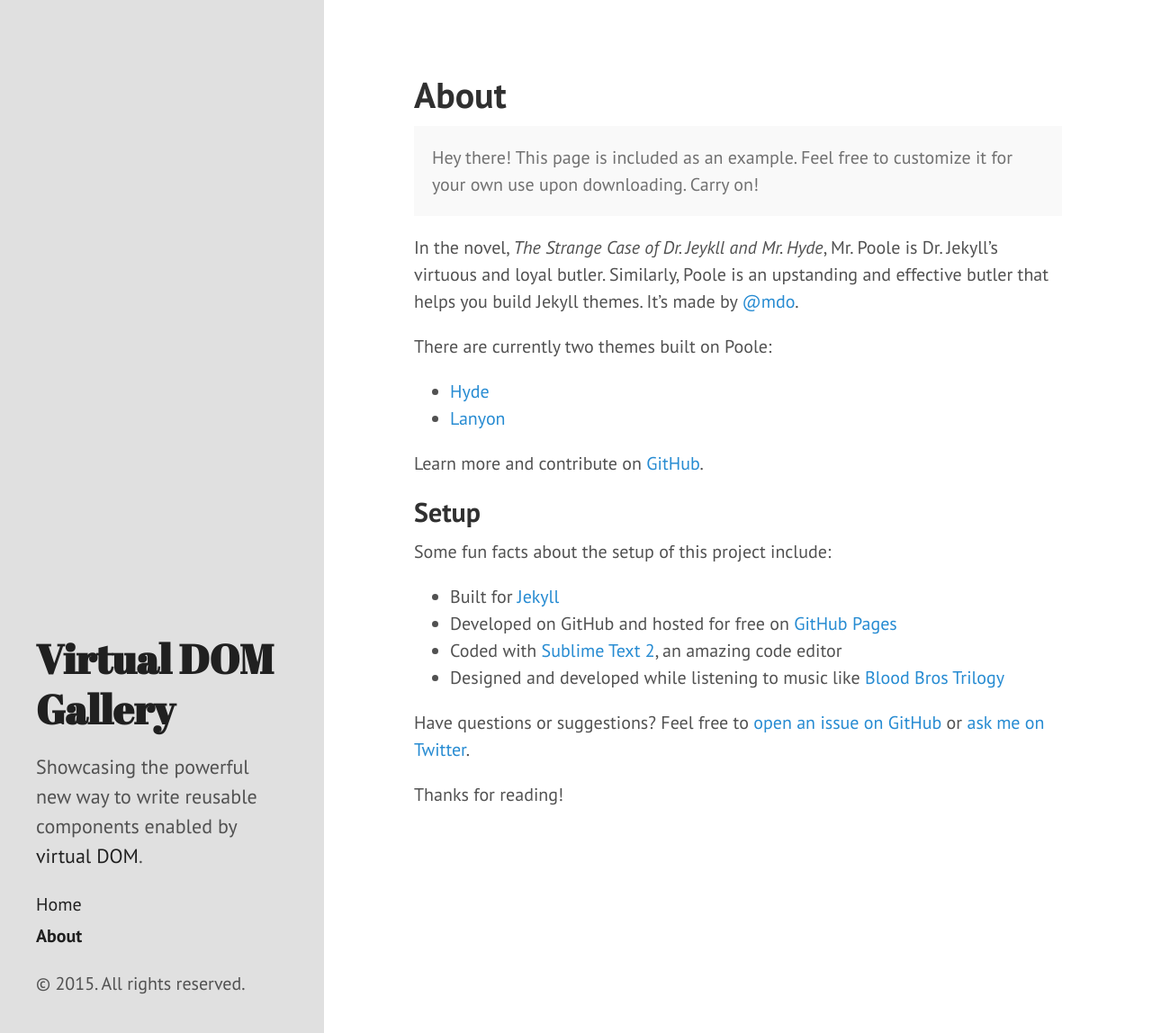
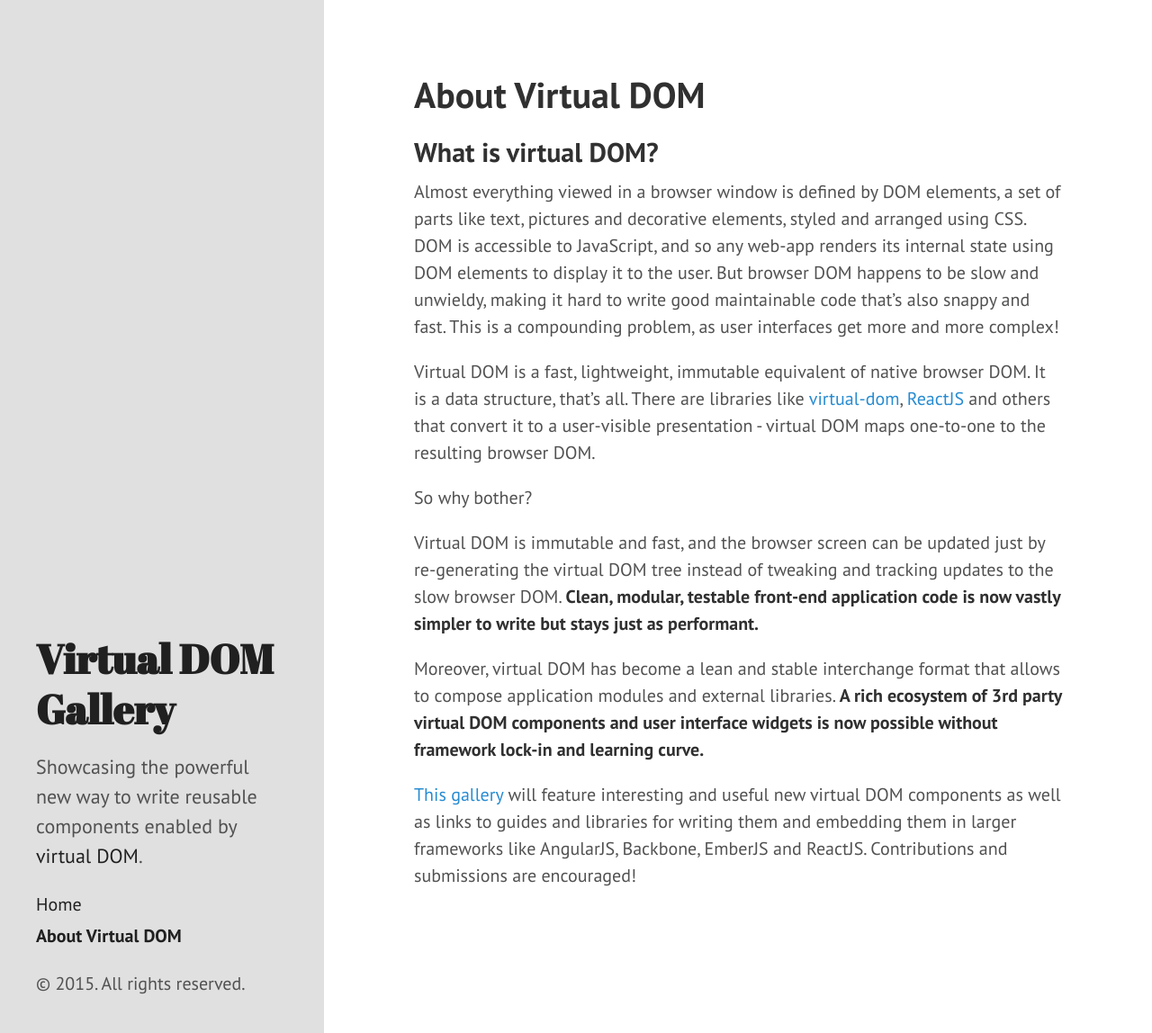
Before and after one commit to unframework/virtual-dom-gallery, a Jekyll site: the page built from about.md, in a window 1280 px wide and 1148 px high. Shown: the whole window at 90% size. Built offline with Jekyll 4.4.1, drawn with Linux system fonts in a browser that asks for light colours; Markdown is read by kramdown in place of the engine named in the settings.

Commit message:
Added an explanation of virtual DOM

```diff
--- a/about.md
+++ b/about.md
@@ -1,30 +1,18 @@
 ---
 layout: page
-title: About
+title: About Virtual DOM
 ---
 
-<p class="message">
-  Hey there! This page is included as an example. Feel free to customize it for your own use upon downloading. Carry on!
-</p>
+## What is virtual DOM?
 
-In the novel, *The Strange Case of Dr. Jeykll and Mr. Hyde*, Mr. Poole is Dr. Jekyll's virtuous and loyal butler. Similarly, Poole is an upstanding and effective butler that helps you build Jekyll themes. It's made by [@mdo](https://twitter.com/mdo).
+Almost everything viewed in a browser window is defined by DOM elements, a set of parts like text, pictures and decorative elements, styled and arranged using CSS. DOM is accessible to JavaScript, and so any web-app renders its internal state using DOM elements to display it to the user. But browser DOM happens to be slow and unwieldy, making it hard to write good maintainable code that's also snappy and fast. This is a compounding problem, as user interfaces get more and more complex!
 
-There are currently two themes built on Poole:
+Virtual DOM is a fast, lightweight, immutable equivalent of native browser DOM. It is a data structure, that's all. There are libraries like [virtual-dom](https://github.com/Matt-Esch/virtual-dom), [ReactJS](https://github.com/facebook/react) and others that convert it to a user-visible presentation - virtual DOM maps one-to-one to the resulting browser DOM.
 
-* [Hyde](http://hyde.getpoole.com)
-* [Lanyon](http://lanyon.getpoole.com)
+So why bother?
 
-Learn more and contribute on [GitHub](https://github.com/poole).
+Virtual DOM is immutable and fast, and the browser screen can be updated just by re-generating the virtual DOM tree instead of tweaking and tracking updates to the slow browser DOM. **Clean, modular, testable front-end application code is now vastly simpler to write but stays just as performant.**
 
-## Setup
+Moreover, virtual DOM has become a lean and stable interchange format that allows to compose application modules and external libraries. **A rich ecosystem of 3rd party virtual DOM components and user interface widgets is now possible without framework lock-in and learning curve.**
 
-Some fun facts about the setup of this project include:
-
-* Built for [Jekyll](http://jekyllrb.com)
-* Developed on GitHub and hosted for free on [GitHub Pages](https://pages.github.com)
-* Coded with [Sublime Text 2](http://sublimetext.com), an amazing code editor
-* Designed and developed while listening to music like [Blood Bros Trilogy](https://soundcloud.com/maddecent/sets/blood-bros-series)
-
-Have questions or suggestions? Feel free to [open an issue on GitHub](https://github.com/poole/issues/new) or [ask me on Twitter](https://twitter.com/mdo).
-
-Thanks for reading!
+[This gallery](//virtualdom.gallery) will feature interesting and useful new virtual DOM components as well as links to guides and libraries for writing them and embedding them in larger frameworks like AngularJS, Backbone, EmberJS and ReactJS. Contributions and submissions are encouraged!
```
Also changed, not shown: _posts/2015-04-10-virtual-dom-gallery.md (+3 -1 lines).
